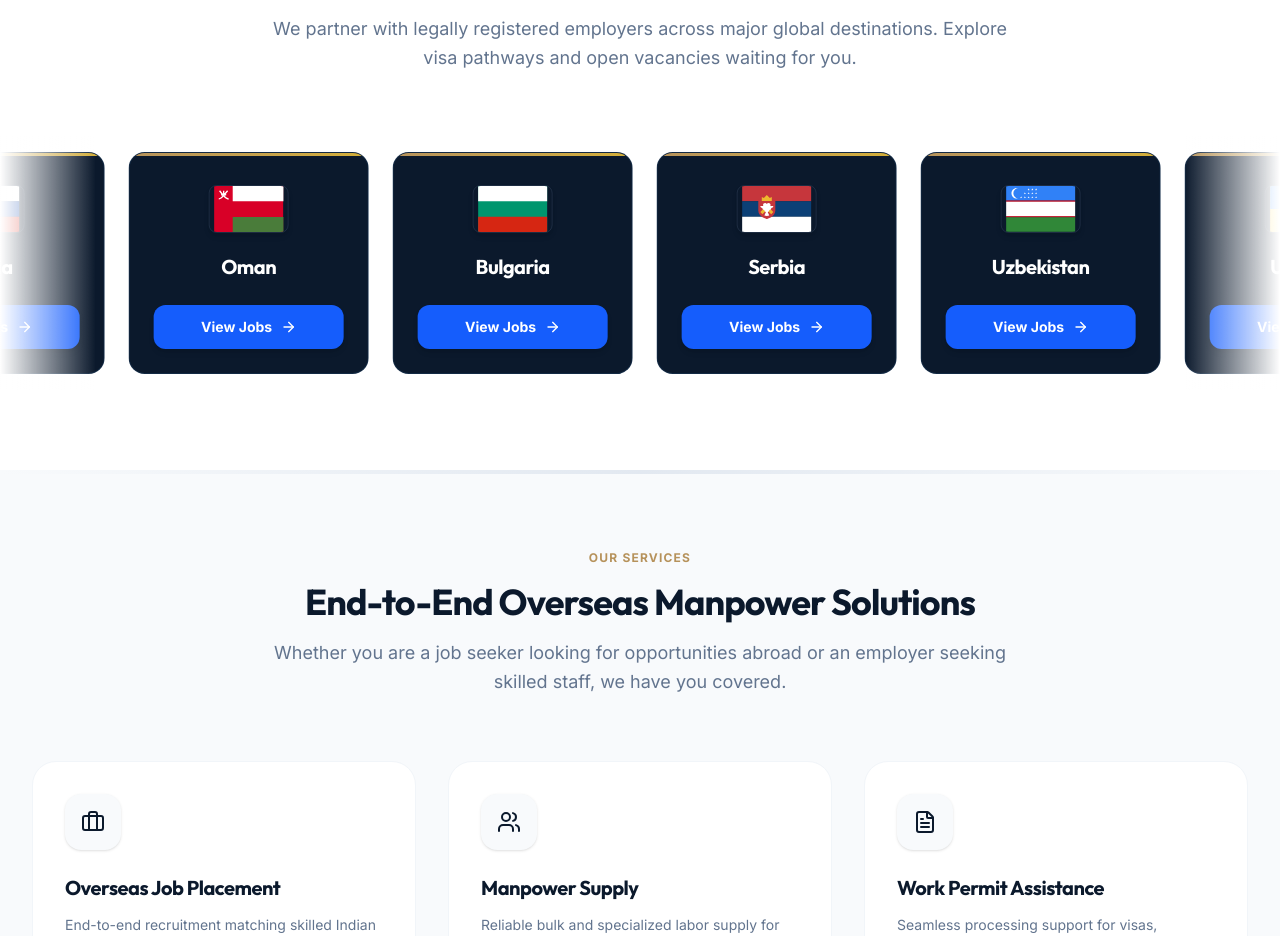
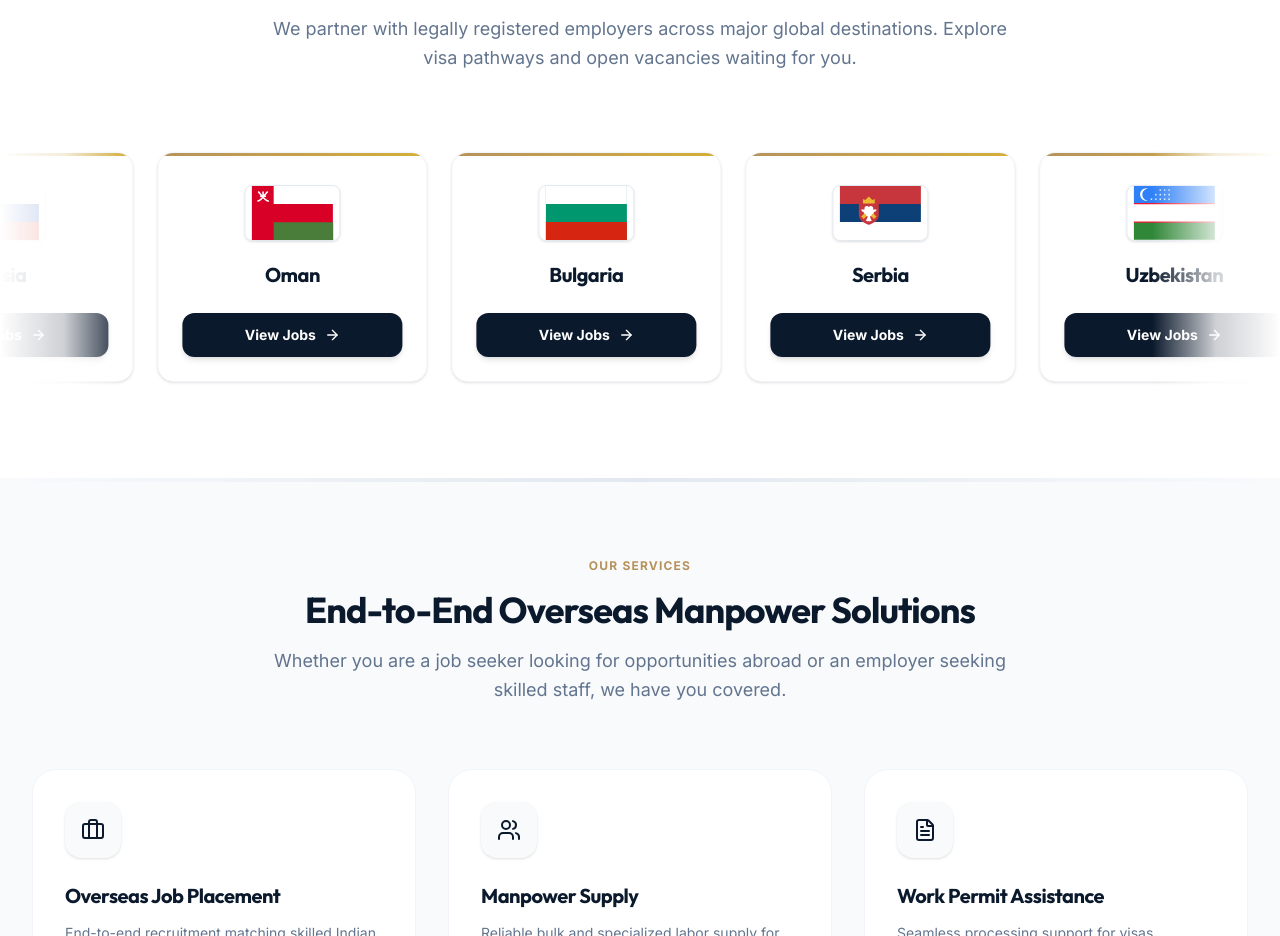
Before and after one commit to pragyyann/TrendyFortuneProduction, a Next.js app: page / in a window 1280 px wide. Shown: the part 1300-2236 px from the top of the page. Built offline with nearby package versions, Linux system fonts and the light colour scheme.

Commit message:
Refactor country cards to premium Light UI with corporate Navy button and gold accents

```diff
--- a/src/components/CountriesSection.tsx
+++ b/src/components/CountriesSection.tsx
@@ -30,11 +30,11 @@ export function CountriesSection() {
 
       {/* Marquee Wrapper - Full Width with Left & Right Gradient Fades */}
       <div className="relative w-full flex items-center overflow-hidden">
-        {/* Left and Right Gradient Fades to blend into white bg */}
-        <div className="absolute left-0 top-0 bottom-0 w-12 sm:w-24 bg-gradient-to-r from-white to-transparent z-10 pointer-events-none" />
-        <div className="absolute right-0 top-0 bottom-0 w-12 sm:w-24 bg-gradient-to-l from-white to-transparent z-10 pointer-events-none" />
+        {/* Left and Right Subtle Gradient Fades to blend into white bg */}
+        <div className="absolute left-0 top-0 bottom-0 w-16 sm:w-32 bg-gradient-to-r from-white via-white/80 to-transparent z-10 pointer-events-none" />
+        <div className="absolute right-0 top-0 bottom-0 w-16 sm:w-32 bg-gradient-to-l from-white via-white/80 to-transparent z-10 pointer-events-none" />
 
-        <div className="flex animate-marquee gap-6 py-4">
+        <div className="flex animate-marquee gap-8 py-4 px-4">
           {marqueeItems.map((country: CountryData, index: number) => {
             const FlagComponents = Flags as unknown as Record<string, React.ComponentType<{ className?: string; title?: string }>>;
             const FlagComponent = FlagComponents[country.countryCode];
@@ -42,31 +42,31 @@ export function CountriesSection() {
             return (
               <div
                 key={`${country.slug}-${index}`}
-                className="group flex-shrink-0 w-[220px] md:w-[240px] p-6 rounded-2xl bg-[#0B192C] border border-[#1E3E62]/45 hover:border-[#B6925B]/60 hover:shadow-[0_0_20px_rgba(182,146,91,0.25)] transition-all duration-300 relative overflow-hidden flex flex-col items-center justify-between cursor-default"
+                className="group flex-shrink-0 w-[240px] sm:w-[270px] p-6 rounded-2xl bg-white border border-slate-100 shadow-sm hover:border-[#B6925B]/40 hover:shadow-xl transition-all duration-300 relative overflow-hidden flex flex-col items-center justify-between cursor-default"
               >
                 {/* Gold Highlight top gradient bar */}
                 <div className="absolute top-0 left-0 right-0 h-[3px] bg-gradient-to-r from-[#B6925B] to-[#D4AF37]" />
 
-                {/* Flag Container - noticeably larger */}
-                <div className="w-20 h-12 rounded-lg overflow-hidden border border-slate-700/50 shadow-md flex-shrink-0 mb-4 mt-2 transition-transform duration-300 group-hover:scale-105">
+                {/* Flag Container - noticeably larger and clean */}
+                <div className="w-20 sm:w-24 h-12 sm:h-14 rounded-lg overflow-hidden border border-slate-200 shadow-sm flex-shrink-0 mb-4 mt-2 transition-transform duration-300 group-hover:scale-105">
                   {FlagComponent ? (
                     <FlagComponent className="w-full h-full object-cover" title={`${country.name} Flag`} />
                   ) : (
-                    <div className="w-full h-full bg-slate-800" />
+                    <div className="w-full h-full bg-slate-100" />
                   )}
                 </div>
 
-                {/* Country Name - bold and prominent */}
-                <h3 className="font-display font-extrabold text-white text-lg md:text-xl text-center tracking-tight mb-6 mt-1 transition-colors duration-300 group-hover:text-[#B6925B] truncate w-full px-2">
+                {/* Country Name - bold, prominent and centered */}
+                <h3 className="font-display font-extrabold text-[#0B192C] text-lg sm:text-xl text-center tracking-tight mb-6 mt-1 transition-colors duration-300 group-hover:text-[#B6925B] truncate w-full px-2">
                   {country.name}
                 </h3>
 
-                {/* Strong View Jobs Filled Button */}
+                {/* Strong View Jobs Filled Navy Button with Gold Hover */}
                 <a
                   href={country.jobsUrl}
                   target="_blank"
                   rel="noopener noreferrer"
-                  className="w-full h-11 min-h-[44px] flex items-center justify-center gap-2 rounded-xl bg-blue-600 hover:bg-blue-500 text-white font-bold text-sm transition-all duration-300 active:scale-[0.98] shadow-md hover:shadow-lg cursor-pointer"
+                  className="w-full h-11 min-h-[44px] flex items-center justify-center gap-2 rounded-xl bg-[#0B192C] text-white hover:bg-[#B6925B] font-bold text-sm transition-all duration-300 active:scale-[0.98] shadow-md hover:shadow-lg cursor-pointer"
                 >
                   <span>{t("viewJobs")}</span>
                   <ArrowRight className="h-4 w-4 transition-transform duration-300 group-hover:translate-x-1 flex-shrink-0" />
```
